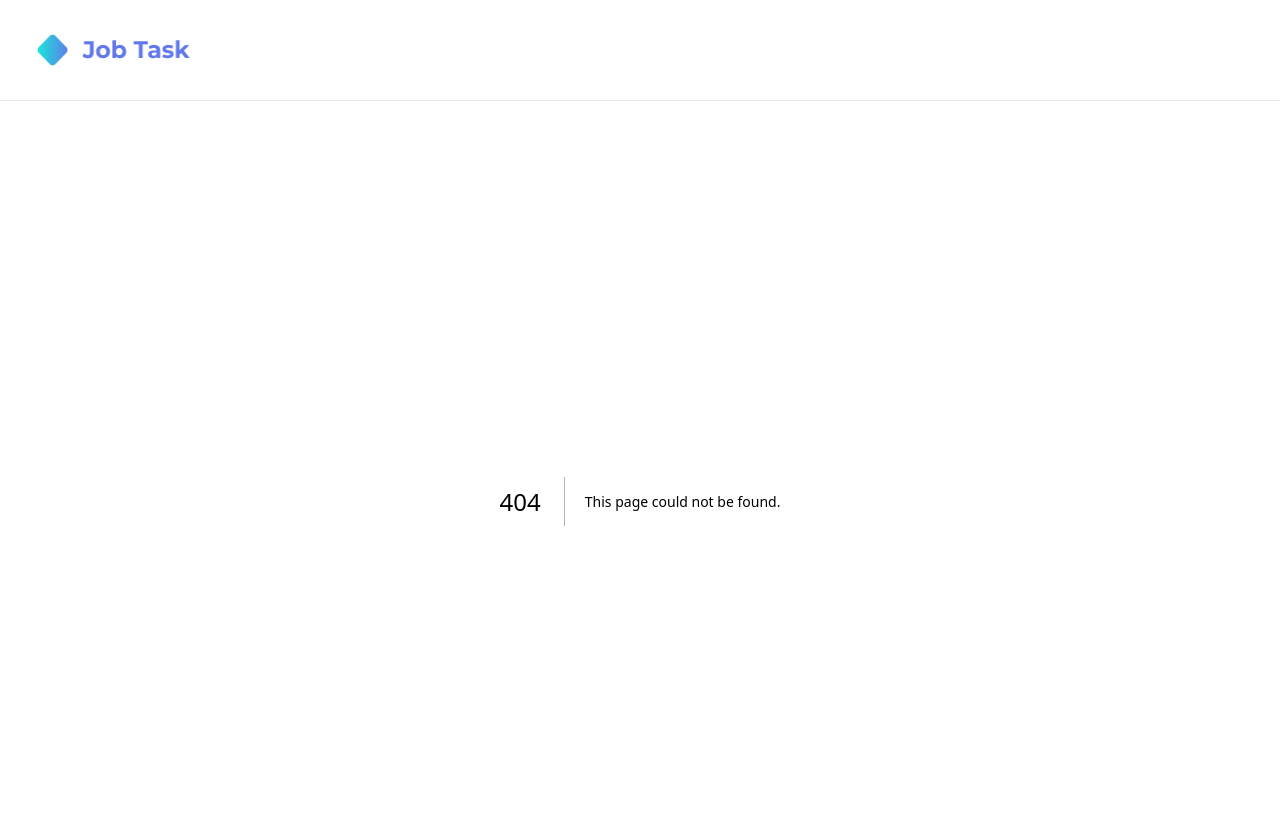
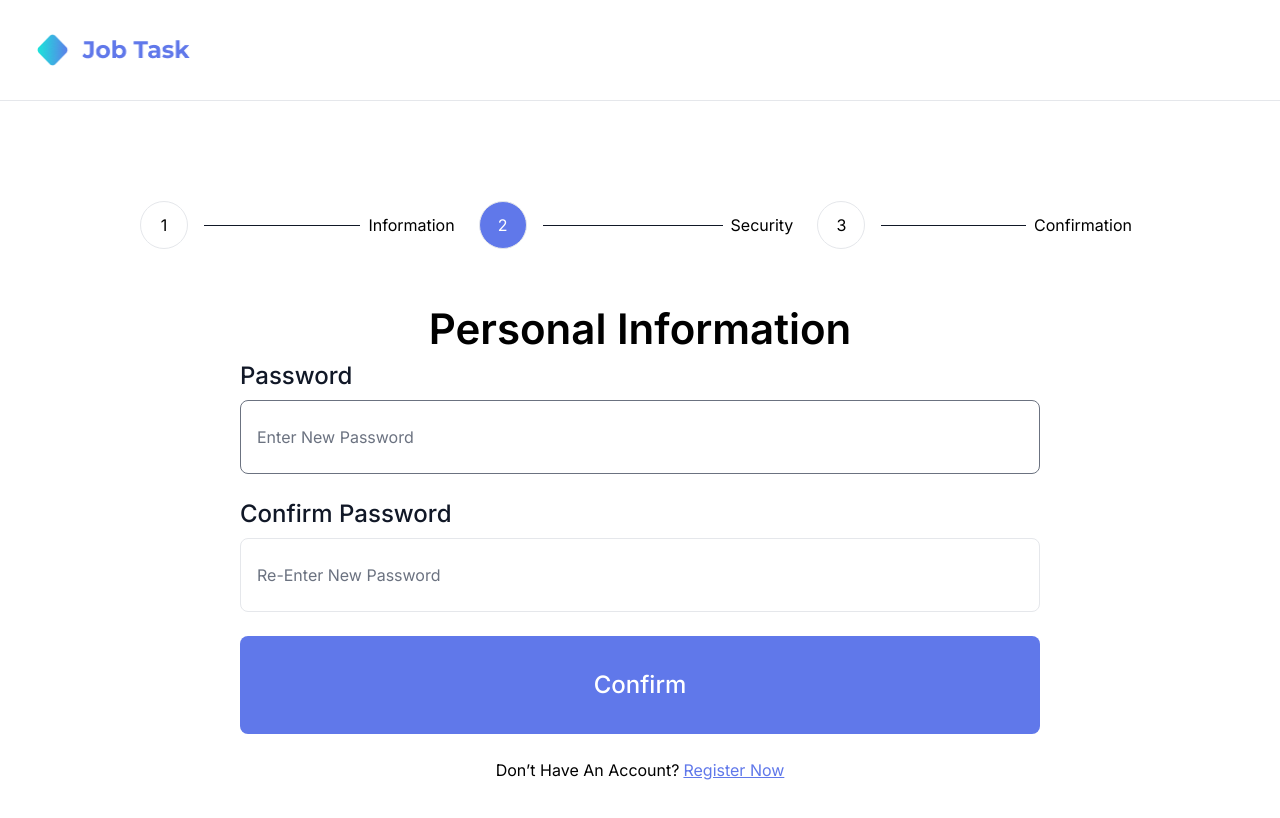
Before and after one commit to Neamul01/job-task, a Next.js app: page /auth/registration/security in a window 1280 px wide. Before the commit this address had no page. Shown: the top 818 px of the page. Built offline with nearby package versions, Linux system fonts and the light colour scheme.

Commit message:
registration done

```diff
--- /dev/null
+++ b/app/auth/layout.tsx
@@ -0,0 +1,67 @@
+"use client";
+import React, { useEffect } from "react";
+import { useRouter, usePathname } from "next/navigation";
+import PageLayout from "@/components/Layouts/Layout/PageLayout";
+
+const tabs = {
+  information: "information",
+  security: "security",
+  confirmation: "confirmation",
+};
+
+export default function Layout({ children }: { children: React.ReactNode }) {
+  const [active, setActive] = React.useState<string | undefined>("information");
+  const router = useRouter();
+  const path = usePathname();
+
+  const handleClick = (tab: string) => {
+    console.log(tab);
+    switch (tab) {
+      case tabs.information:
+        router.push("/auth/registration/information");
+        break;
+      case tabs.security:
+        router.push("/auth/registration/security");
+        break;
+      case tabs.confirmation:
+        router.push("/auth/registration/confirmation");
+        break;
+      default:
+        break;
+    }
+  };
+  useEffect(() => {
+    setActive(path.split("/").pop());
+  }, [path]);
+
+  return (
+    <PageLayout className="mt-[100px] ">
+      <div className="md:w-[1000px] md:h-[767px] mx-auto ">
+        <div className="flex gap-4 mb-12">
+          {Object.keys(tabs).map((tab, i) => {
+            return (
+              <div
+                key={tab}
+                className="flex items-center relative w-full justify-between"
+              >
+                <div
+                  className={`h-12 w-12 rounded-full flex justify-center items-center border text-black cursor-pointer ${
+                    active === tab ? " bg-primary text-white" : ""
+                  }`}
+                  onClick={() => handleClick(tab)}
+                >
+                  {i + 1}
+                </div>
+                <span className="relative z-10 bg-white px-2 capitalize">
+                  {tabs[tab as keyof typeof tabs]}
+                </span>
+                <div className="absolute left-16 w-48 h-[1px] bg-gray-900 transform "></div>
+              </div>
+            );
+          })}
+        </div>
+        {children}
+      </div>
+    </PageLayout>
+  );
+}
--- /dev/null
+++ b/app/auth/registration/confirmation/page.tsx
@@ -0,0 +1,25 @@
+"use client";
+import Image from "next/image";
+import { useRouter } from "next/navigation";
+import React from "react";
+
+export default function Page() {
+  const router = useRouter();
+  return (
+    <div className="max-w-registration flex flex-col items-center">
+      <div className="w-[250px] h-[250px] relative border-[10px] rounded-full ">
+        <Image src={"/confirm.png"} fill alt="confirm" />
+      </div>
+      <h3 className="text-h3 capitalize mt-6 mb-4">thank you</h3>
+      <p className="max-w-[485px] text-black/40 text-2xl text-center mb-20">
+        Account Has Been Created. Enjoy Job Task.
+      </p>
+      <button
+        className="border border-primary px-4 py-6 text-2xl w-[318px] rounded-lg hover:bg-primary hover:text-white "
+        onClick={() => router.push("/")}
+      >
+        Go to Home
+      </button>
+    </div>
+  );
+}
--- a/components/Auth/InformationTab.tsx
+++ b/app/auth/registration/information/page.tsx
@@ -1,9 +1,10 @@
 "use client";
 import { Button, Label } from "flowbite-react";
 import Link from "next/link";
+import { useRouter } from "next/navigation";
 import React, { useState } from "react";
 
-export default function InformationTab() {
+export default function Page() {
   const [form, setForm] = useState({
     fullName: "",
     emailAddress: "",
@@ -11,9 +12,10 @@ export default function InformationTab() {
     institute: 0,
     workTime: 0,
   });
+  const router = useRouter();
 
   return (
-    <div className="md:w-[800px] md:h-[469px] mx-auto">
+    <div className="md:max-w-registration md:h-[469px] mx-auto">
       <div className="flex flex-col gap-6">
         <h1 className="text-h1 capitalize flex justify-center font-semibold">
           personal information
@@ -66,7 +68,7 @@ export default function InformationTab() {
               <option value={1} className="custom-option">
                 Teacher
               </option>
-              <option value={2} selected className="custom-option">
+              <option value={2} className="custom-option">
                 Student
               </option>
             </select>
@@ -92,7 +94,7 @@ export default function InformationTab() {
                 className="border w-full rounded-lg px-4 py-6 focus:outline-none
             focus:ring-2 focus:ring-primary focus:border-transparent"
               >
-                <option value="0" selected className="custom-option">
+                <option value={0} className="custom-option">
                   Select Institute Name
                 </option>
                 {institutes.map((institute) => (
@@ -148,8 +150,11 @@ export default function InformationTab() {
             </div>
           </div>
         ) : null}
-        <Button className="bg-primary py-6 px-4 hover:bg-secondary">
-          <span className="text-2xl">Login</span>
+        <Button
+          onClick={() => router.push("/auth/registration/security")}
+          className="bg-primary py-6 px-4 hover:bg-secondary"
+        >
+          <span className="text-2xl">Next</span>
         </Button>
         <div className="w-full flex justify-center">
           Don’t Have An Account?{" "}
--- a/app/auth/registration/page.tsx
+++ b/app/auth/registration/page.tsx
@@ -1,7 +1,8 @@
 "use client";
-import InformationTab from "@/components/Auth/InformationTab";
-import Layout from "@/components/Layouts/Layout/Layout";
+
+import Layout from "@/components/Layouts/Layout/PageLayout";
 import React from "react";
+import { useRouter } from "next/navigation";
 
 const tabs = {
   information: "Information",
@@ -10,33 +11,13 @@ const tabs = {
 };
 export default function Page() {
   const [active, setActive] = React.useState("information");
+  const router = useRouter;
   return (
     <Layout className="mt-[100px] ">
       <div className="md:w-[1000px] md:h-[767px] mx-auto ">
-        <div className="flex gap-4 mb-12">
-          {Object.keys(tabs).map((tab, i) => {
-            return (
-              <div
-                key={tab}
-                className="flex items-center relative w-full justify-between"
-              >
-                <div
-                  className={`h-12 w-12 rounded-full flex justify-center items-center border text-black cursor-pointer ${
-                    active === tab ? " bg-primary text-white" : ""
-                  }`}
-                  onClick={() => setActive(tab)}
-                >
-                  {i + 1}
-                </div>
-                <span className="relative z-10 bg-white px-2">
-                  {tabs[tab as keyof typeof tabs]}
-                </span>
-                <div className="absolute left-16 w-48 h-[1px] bg-gray-900 transform "></div>
-              </div>
-            );
-          })}
-        </div>
-        {active === "information" && <InformationTab />}
+        {/* {active === "information" && <InformationTab />}
+        {active === "security" && <SecurityTab />}
+        {active === "confirmation" && <InformationTab />} */}
       </div>
     </Layout>
   );
--- /dev/null
+++ b/app/auth/registration/security/page.tsx
@@ -0,0 +1,70 @@
+"use client";
+import { Button, Label } from "flowbite-react";
+import Link from "next/link";
+import { useRouter } from "next/navigation";
+import React, { useState } from "react";
+
+export default function Page() {
+  const [form, setForm] = useState({
+    password: "",
+    confirmPassword: "",
+  });
+  const router = useRouter();
+
+  return (
+    <div className="md:max-w-registration mx-auto">
+      <div className="flex flex-col gap-6">
+        <h1 className="text-h1 capitalize flex justify-center font-semibold">
+          personal information
+        </h1>
+      </div>
+      <form className="flex flex-col gap-6">
+        <div className="">
+          <div className="mb-2 block">
+            <Label htmlFor="password" value="Password " className="text-2xl" />
+          </div>
+          <input
+            type="password"
+            name="password"
+            id="password"
+            placeholder="Enter New Password "
+            className="border w-full rounded-lg px-4 py-6 focus:outline-none focus:ring-2 focus:ring-primary focus:border-transparent"
+          />
+        </div>
+        <div className="">
+          <div className="mb-2 block">
+            <Label
+              htmlFor="ConfirmPassword"
+              value="Confirm Password "
+              className="text-2xl"
+            />
+          </div>
+          <input
+            type="ConfirmPassword"
+            name="ConfirmPassword"
+            id="ConfirmPassword"
+            placeholder="Re-Enter New Password "
+            className="border w-full rounded-lg px-4 py-6 focus:outline-none focus:ring-2 focus:ring-primary focus:border-transparent"
+          />
+        </div>
+
+        <Button
+          onClick={() => router.push("/auth/registration/confirmation")}
+          className="bg-primary py-6 px-4 hover:bg-secondary"
+        >
+          <span className="text-2xl">Confirm</span>
+        </Button>
+        <div className="w-full flex justify-center">
+          Don’t Have An Account?{" "}
+          <Link
+            href={"/auth/registration"}
+            className="ml-1 text-primary underline"
+          >
+            {" "}
+            Register Now
+          </Link>
+        </div>
+      </form>
+    </div>
+  );
+}
--- a/app/layout.tsx
+++ b/app/layout.tsx
@@ -17,7 +17,7 @@ export default function RootLayout({
 }) {
   return (
     <html lang="en">
-      <body className={inter.className}>
+      <body className={inter.className} suppressHydrationWarning>
         <nav>
           <MainNavbar />
         </nav>
--- a/components/Layouts/Layout/Layout.tsx
+++ b/components/Layouts/Layout/PageLayout.tsx
@@ -9,7 +9,7 @@ type Props = {
   parentClass?: string;
   className?: string;
 };
-function Layout({
+function PageLayout({
   children,
   color = "secondary",
   bg = "white",
@@ -24,4 +24,4 @@ function Layout({
   );
 }
 
-export default Layout;
+export default PageLayout;
--- a/components/Navbars/MainNavbar.tsx
+++ b/components/Navbars/MainNavbar.tsx
@@ -1,5 +1,5 @@
 import React from "react";
-import Layout from "../Layouts/Layout/Layout";
+import Layout from "../Layouts/Layout/PageLayout";
 import AppLogo from "../common/AppLogo";
 
 export default function MainNavbar() {
--- a/tailwind.config.ts
+++ b/tailwind.config.ts
@@ -14,6 +14,7 @@ const config: Config = {
       },
       maxWidth: {
         layout: "95rem",
+        registration: "800px",
       },
       backgroundImage: {
         "gradient-radial": "radial-gradient(var(--tw-gradient-stops))",
```
Also changed, not shown: components/Auth/Style.css (deleted, +0 -12 lines), public/confirm.png (added).
